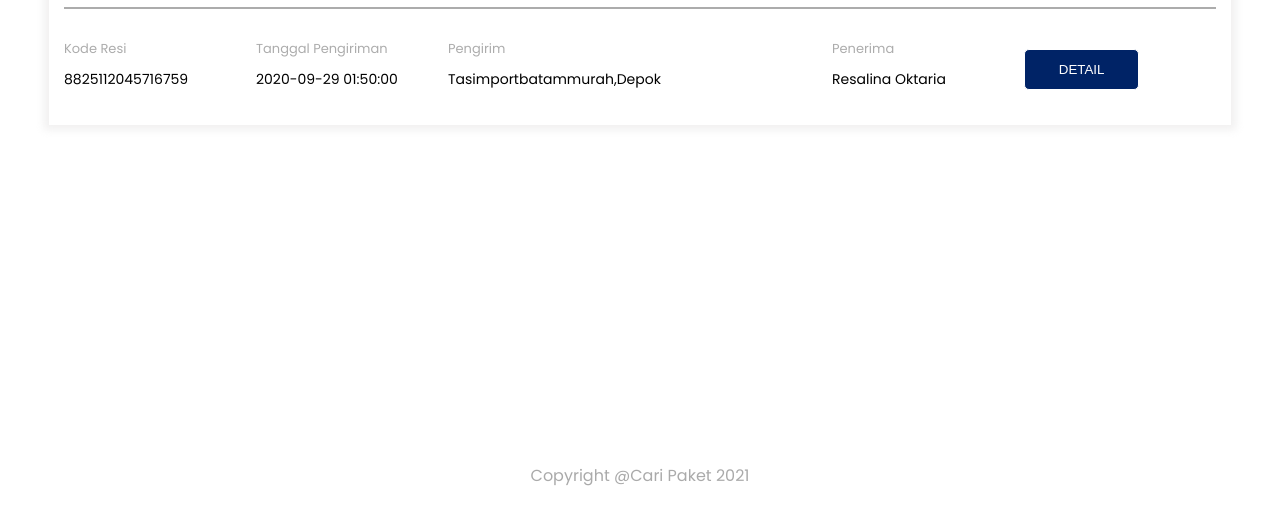
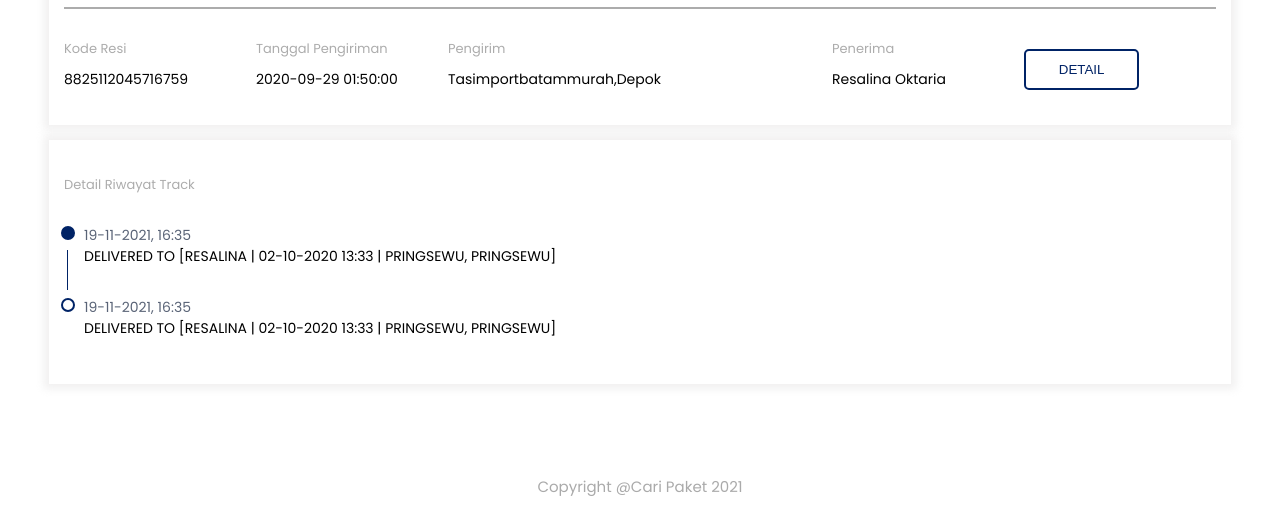
Before and after one commit to rizatsk/cari-paket, a website built with webpack: page src/templates/index.html in a window 1280 px wide. Shown: the part 429-943 px from the top of the page. Built offline with nearby package versions, Linux system fonts and the light colour scheme; files whose address does not match are found by name.

Commit message:
membuat tampilan untuk list riwayat track

```diff
--- a/src/styles/responsive.css
+++ b/src/styles/responsive.css
@@ -77,7 +77,13 @@
 
   .receipt-search-results__container{
     width: 70%;
-    margin: 40px auto;
+    margin: 10px auto;
+    margin-top: 40px;
+  }
+
+  .track-list__container{
+    width: 70%;
+    margin: 15px auto;
   }
 }
 
@@ -91,11 +97,21 @@
 
   .receipt-search-results__container{
     width: 90%;
-    margin: 40px auto;
+    margin: 10px auto;
+    margin-top: 40px;
   }
 
   .col-package-data button{
     margin-right: 40%;
+  }
+
+  .track-list__container{
+    width: 90%;
+    margin: 15px auto;
+  }
+
+  footer p{
+   font-size: 15px;
   }
 }
 
@@ -115,4 +131,8 @@
   .receipt-search-results__container{
     margin-top: 50px;
   }
+
+  .track-list__container{
+    margin-top: 15px;
+  }
 }
--- a/src/styles/style.css
+++ b/src/styles/style.css
@@ -93,8 +93,9 @@
 
  /* Main Content  */
 #mainContent{
-  height: 800px;
+  margin-bottom: 60px;
 }
+
 .mainContent__inputResi{
   background-color: #002366;
 }
@@ -167,7 +168,7 @@
 
 /* Receipt Search Result */
 .receipt-search-results__container{
-  margin: 40px 20px;
+  margin: 40px 20px 0 20px;
   padding: 15px;
   box-shadow: 0 0 8px 5px rgba(211, 207, 207, 0.309)
 }
@@ -220,6 +221,63 @@
   color: #002366;
   border: 2px solid #002366;
 }
+
+.col-package-data button.active{
+  background-color: white;
+  color: #002366;
+  border: 2px solid #002366;
+}
+
+/* Track List */
+.track-list__container{
+  margin: 15px 20px 40px 20px;
+  padding: 15px;
+  padding: 15px;
+  box-shadow: 0 0 8px 5px rgba(211, 207, 207, 0.309)
+}
+
+.track-list__header{
+  font-size: 13px;
+  color: rgb(172, 172, 172);
+  margin: 20px 0;
+}
+
+.track-list__card{
+  font-size: 14px;
+  margin: 30px 0;
+  position: relative;
+  padding-left: 20px;
+}
+
+.track-list__card-icon-bullet{
+  position: absolute;
+  width: 10px;
+  height: 10px;
+  border-radius: 50%;
+  top: 1px;
+  left: -3px;
+  background-color: white;
+  border: 2px solid #002366;
+}
+
+.track-list__card-icon-bullet.active{
+  background-color: #002366;
+  border: 2px solid #002366;
+}
+
+.track-list__card-icon{
+  position: absolute;
+  width: 1px;
+  height: 95%;
+  top: 25px;
+  left: 3px;
+  background-color: #002366;
+}
+
+.track-list__card-time{
+  color: #5a6477;
+}
+
 /* Footer */
 footer {
   padding: 16px;
@@ -228,9 +286,5 @@ footer {
 footer p {
   text-align: center;
   color: #aaaaaa;
+  font-size: 12px;
 }
-
-footer p a {
-  color: #2E4C6D;
-  text-decoration: none;
-}
--- a/src/templates/index.html
+++ b/src/templates/index.html
@@ -103,10 +103,40 @@
                             Resalina Oktaria
                         </div>
                     </div>
-                    <button>DETAIL</button>
+                    <button class="active">DETAIL</button>
                 </div>
             </div>
         </div>
+
+        <div class="content__track-list">
+            <div class="track-list__container container">
+                <div class="track-list__header">
+                    Detail Riwayat Track
+                </div>
+                <div class="track-list__body">
+                    <div class="track-list__card">
+                        <div class="track-list__card-icon-bullet active"></div>
+                        <div class="track-list__card-icon"></div>
+                        <div class="track-list__card-time">
+                            19-11-2021, 16:35
+                        </div>
+                        <div class="track-list__card-description">
+                            DELIVERED TO [RESALINA | 02-10-2020 13:33 | PRINGSEWU, PRINGSEWU]
+                        </div>
+                    </div>
+                    <div class="track-list__card">
+                        <div class="track-list__card-icon-bullet"></div>
+                        <div class="track-list__card-time">
+                            19-11-2021, 16:35
+                        </div>
+                        <div class="track-list__card-description">
+                            DELIVERED TO [RESALINA | 02-10-2020 13:33 | PRINGSEWU, PRINGSEWU]
+                        </div>
+                    </div>
+                </div>
+            </div>
+        </div>
+
     </main>
     <footer>
         <p>Copyright @Cari Paket 2021</p>
```
